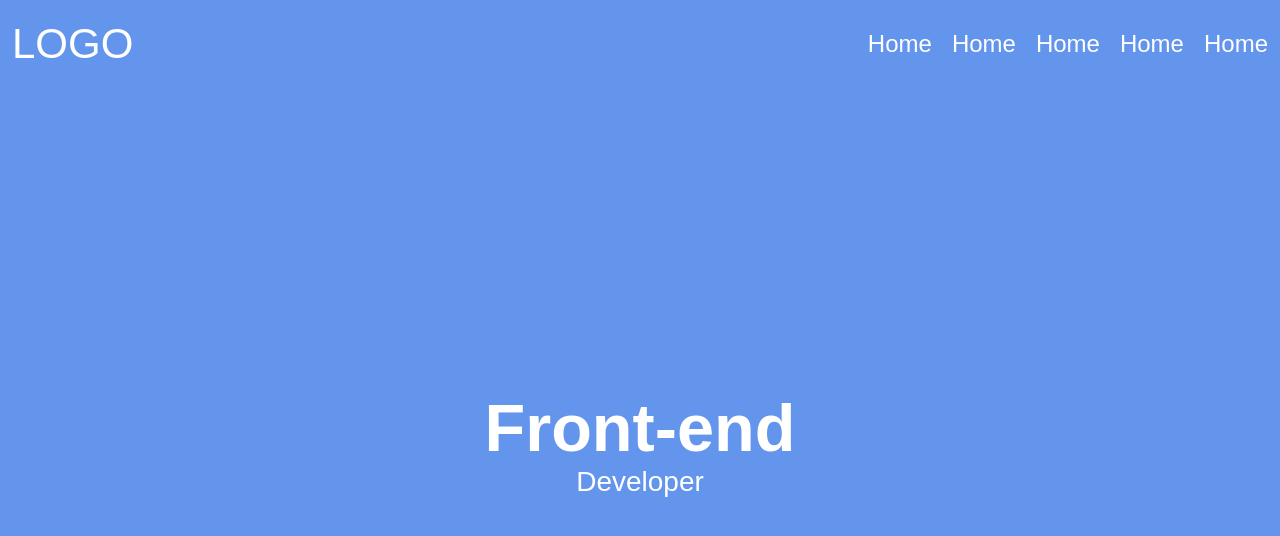
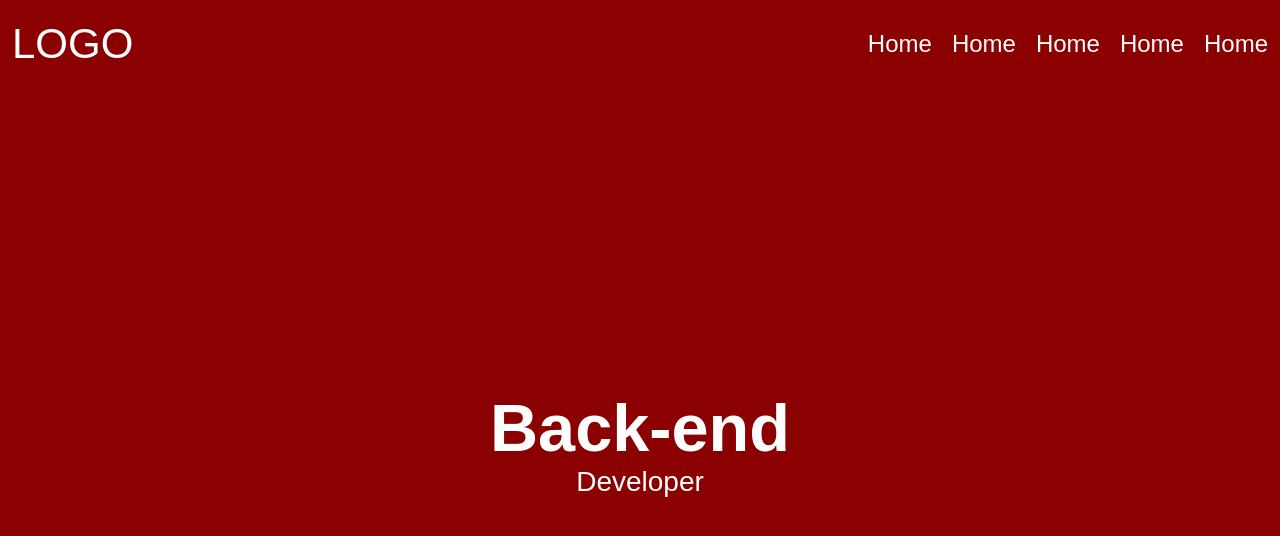
Before and after one commit to farhodkulchayev/gitStart, a plain HTML site: page index.html in a window 1280 px wide. Drawn offline with Linux system fonts and the light colour scheme.

Commit message:
changes header title and header background

```diff
--- a/index.html
+++ b/index.html
@@ -44,7 +44,7 @@
         </nav>
         <div class="header__content">
             <div class="container">
-                <h1 class="header__title">Front-end</h1>
+                <h1 class="header__title">Back-end</h1>
                 <p class="header__txt">Developer</p>
             </div>
         </div>
--- a/style.css
+++ b/style.css
@@ -24,7 +24,7 @@ li {
 
 header {
     min-height: 100vh;
-    background: cornflowerblue;
+    background: darkred;
     display: flex;
     flex-direction: column;
 }
```
